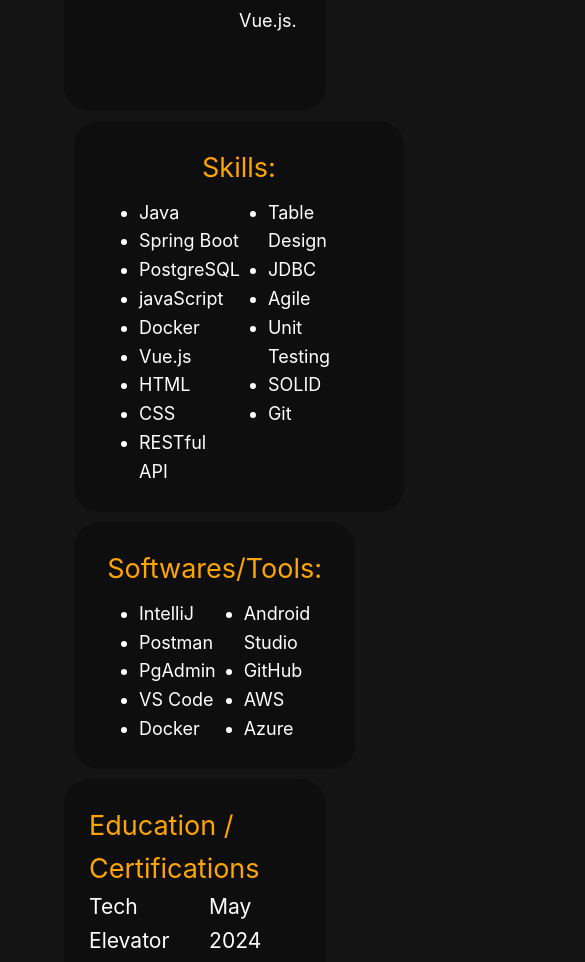
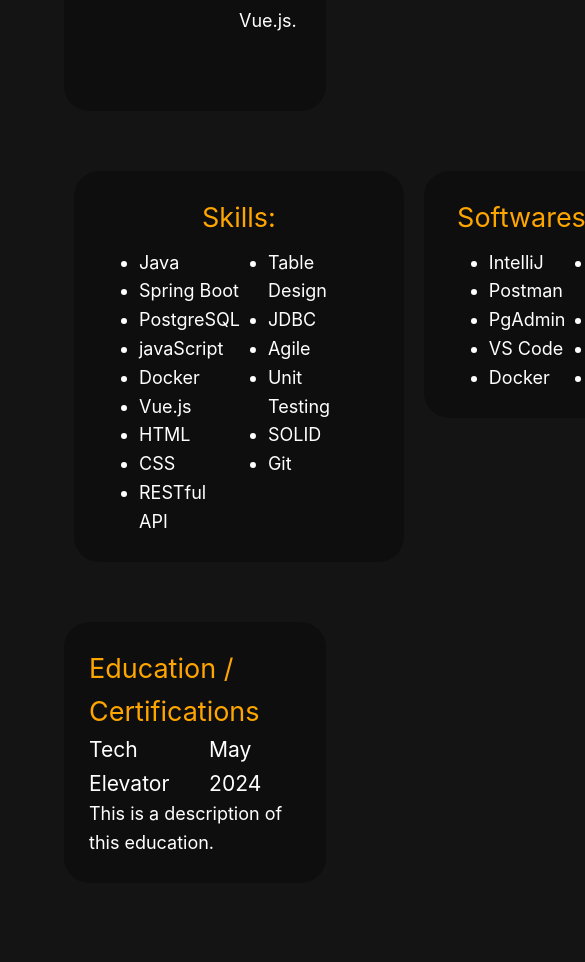
Before and after one commit to Skeffy/skeffy.github.io, a Vue app: page / in a window 390 px wide. Shown: the part 4022-4984 px from the top of the page, 585 px wide, since content can reach past the window. Built offline with nearby package versions, Linux system fonts and the light colour scheme.

Commit message:
added styling for below 950px

```diff
--- a/src/App.vue
+++ b/src/App.vue
@@ -68,8 +68,13 @@
 }
 
 @media (max-width: 950px) {
-  #body {
-
+  #lists {
+    grid-area: lists;
+    margin-bottom: 50px;
+    margin-top: 50px;
+    display: flex;
+    justify-content: space-evenly;
+    align-items:first baseline;
   }
 }
 </style>
```
